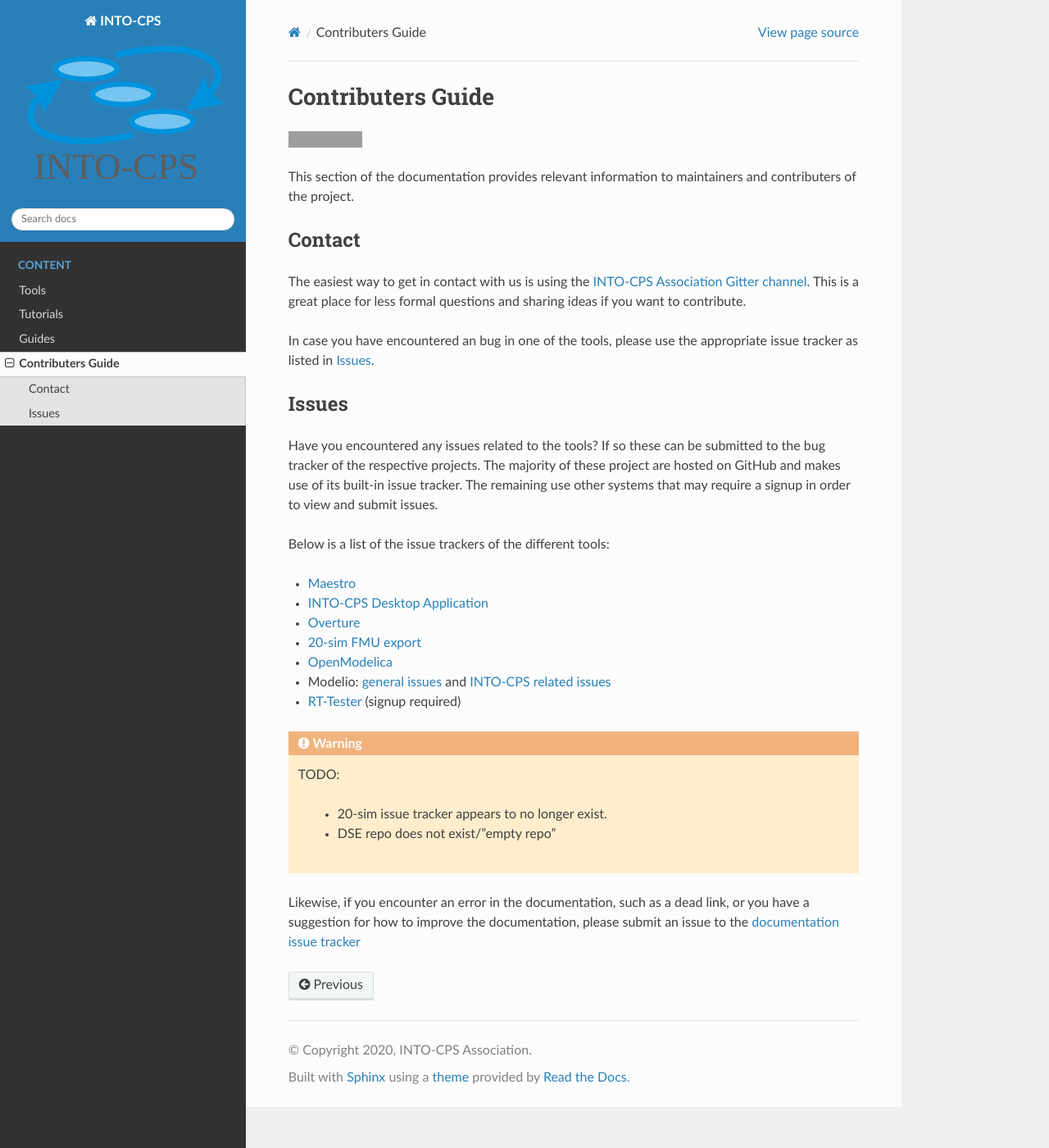
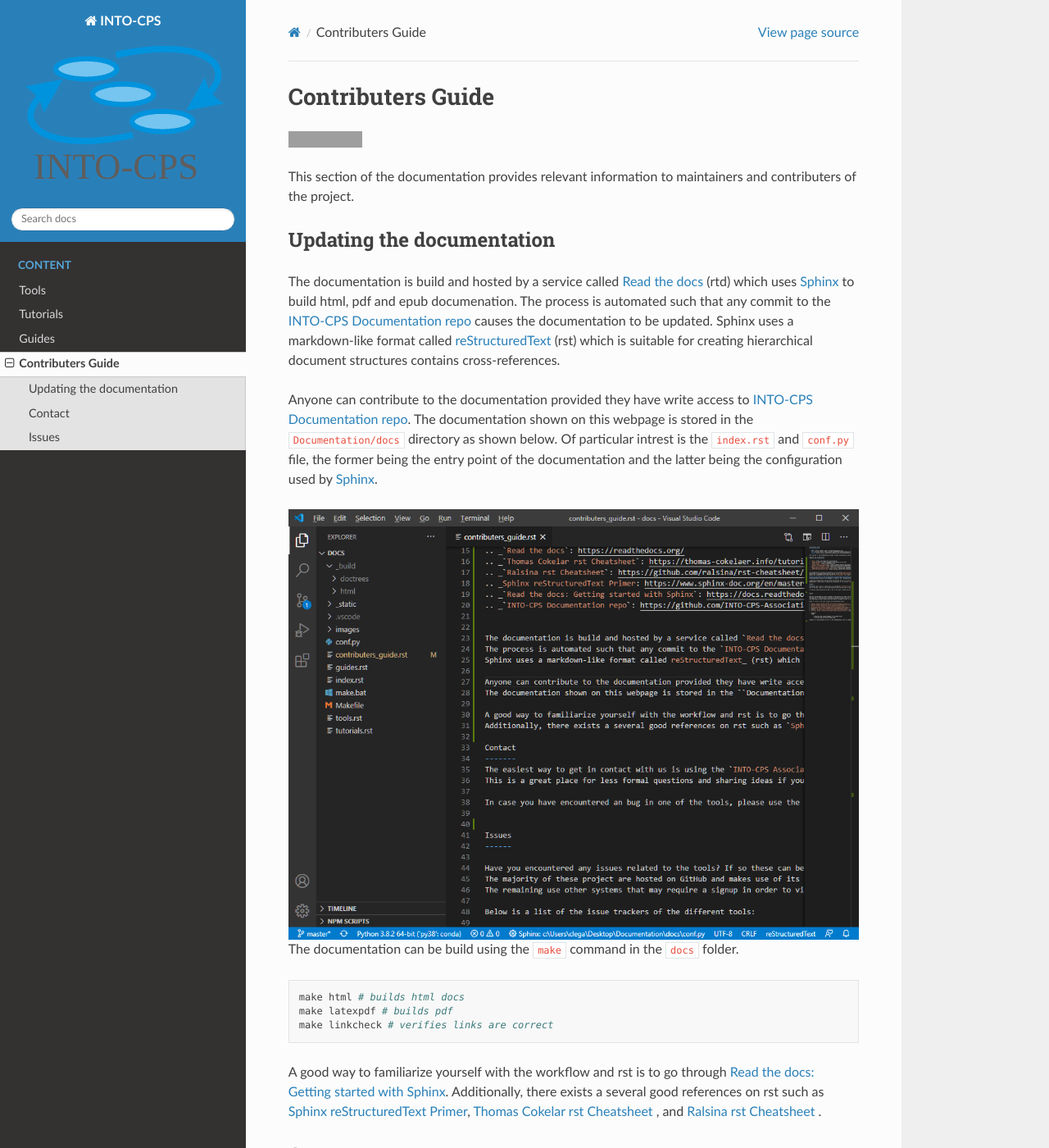
Before and after one commit to INTO-CPS-Association/Documentation, a Sphinx documentation site: the page built from docs/contributers_guide.rst, in a window 1280 px wide and 1400 px high. Shown: the whole window at 82% size. Built offline with Sphinx 7.4.7 and the Read the Docs theme 2.0.0, drawn with Linux system fonts in a browser that asks for light colours; grey boxes are pictures that could not be loaded.

Commit message:
Add description for updating the docs

```diff
--- a/docs/contributers_guide.rst
+++ b/docs/contributers_guide.rst
@@ -7,12 +7,49 @@
 
 This section of the documentation provides relevant information to maintainers and contributers of the project.
 
+Updating the documentation
+--------------------------
+
+.. _Sphinx: https://www.sphinx-doc.org/en/master/
+.. _`reStructuredText`: https://docutils.sourceforge.io/rst.html
+.. _`Read the docs`: https://readthedocs.org/
+.. _`Thomas Cokelar rst Cheatsheet`: https://thomas-cokelaer.info/tutorials/sphinx/rest_syntax.html#id4
+.. _`Ralsina rst Cheatsheet`: https://github.com/ralsina/rst-cheatsheet/blob/master/rst-cheatsheet.rst
+.. _Sphinx reStructuredText Primer: https://www.sphinx-doc.org/en/master/usage/restructuredtext/index.html
+.. _`Read the docs: Getting started with Sphinx`: https://docs.readthedocs.io/en/stable/intro/getting-started-with-sphinx.html
+.. _`INTO-CPS Documentation repo`: https://github.com/INTO-CPS-Association/Documentation.git
+
+
+The documentation is build and hosted by a service called `Read the docs`_ (rtd) which uses Sphinx_ to build html, pdf and epub documenation.
+The process is automated such that any commit to the `INTO-CPS Documentation repo`_ causes the documentation to be updated.
+Sphinx uses a markdown-like format called reStructuredText_ (rst) which is suitable for creating hierarchical document structures contains cross-references.
+
+Anyone can contribute to the documentation provided they have write access to `INTO-CPS Documentation repo`_.
+The documentation shown on this webpage is stored in the ``Documentation/docs`` directory as shown below.
+Of particular intrest is the ``index.rst`` and ``conf.py`` file, the former being the entry point of the documentation and the latter being the configuration used by Sphinx_.
+
+.. image:: images/contributing_to_documentation.png
+    :align: center
+
+The documentation can be build using the ``make`` command in the ``docs`` folder.
+
+.. code-block:: bash
+
+    make html # builds html docs
+    make latexpdf # builds pdf
+    make linkcheck # verifies links are correct
+
+
+A good way to familiarize yourself with the workflow and rst is to go through `Read the docs: Getting started with Sphinx`_.
+Additionally, there exists a several good references on rst such as `Sphinx reStructuredText Primer`_, `Thomas Cokelar rst Cheatsheet`_ , and `Ralsina rst Cheatsheet`_ .
+
 Contact
 -------
 The easiest way to get in contact with us is using the `INTO-CPS Association Gitter channel <https://gitter.im/INTO-CPS/community?utm_source=share-link&utm_medium=link&utm_campaign=share-link>`__.
 This is a great place for less formal questions and sharing ideas if you want to contribute.
 
 In case you have encountered an bug in one of the tools, please use the appropriate issue tracker as listed in Issues_.
+
 
 Issues
 ------
```
Also changed, not shown: docs/images/contributing_to_documentation.png (added).
